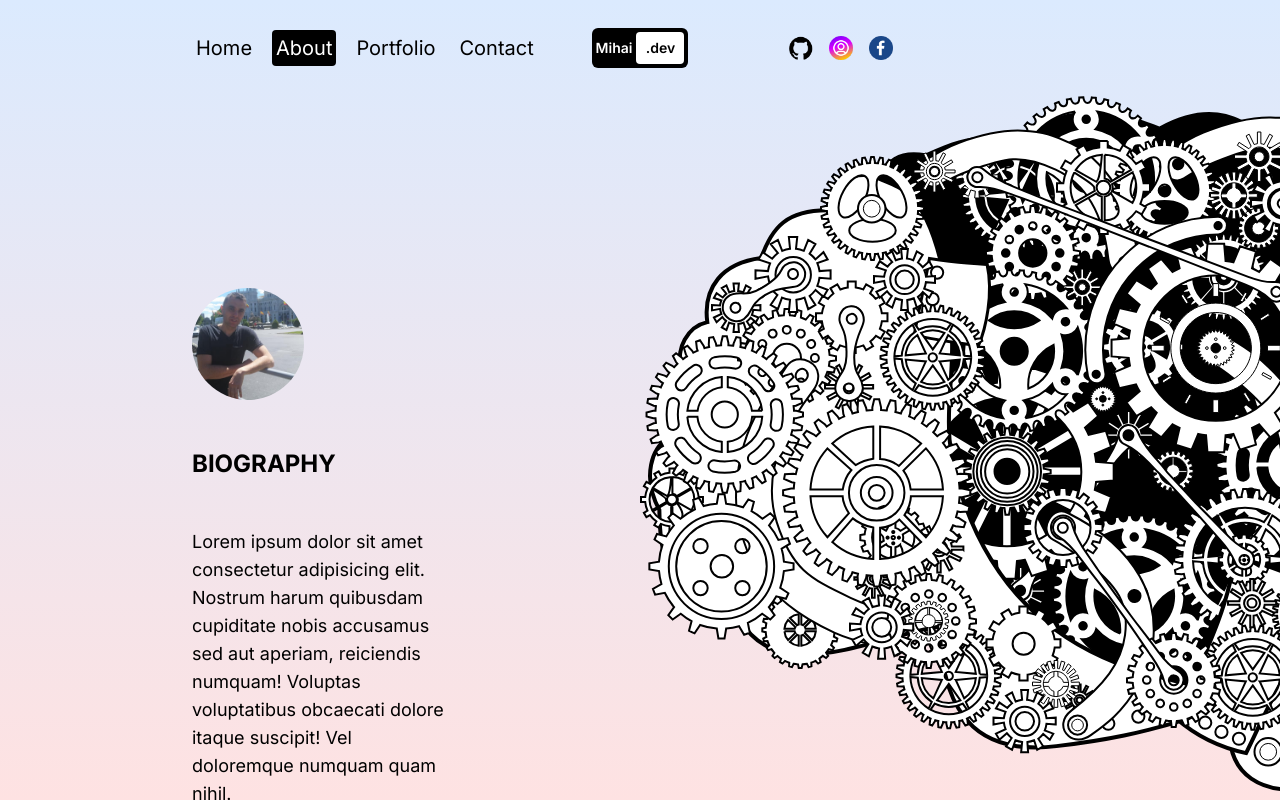
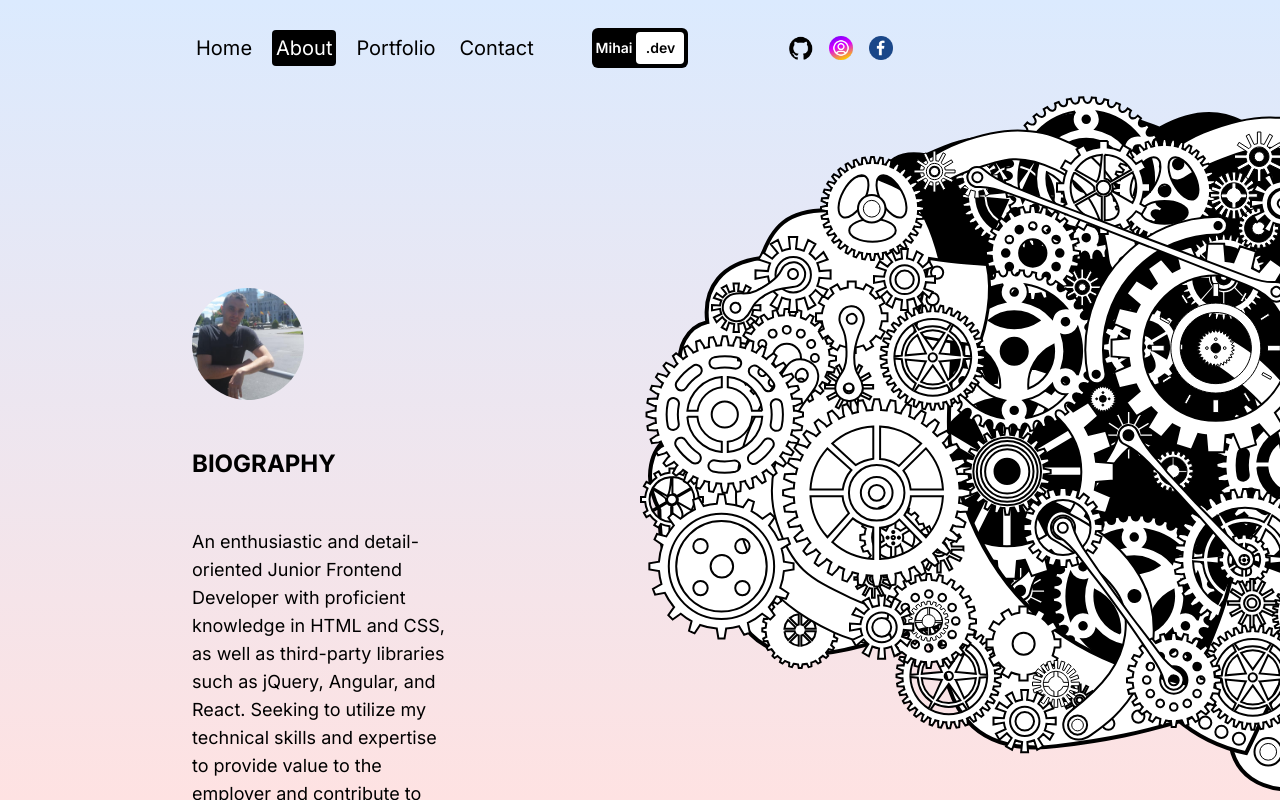
Before and after one commit to taica07/my-resume, a Next.js app: page /about in a window 1280 px wide. Built offline with nearby package versions, Linux system fonts and the light colour scheme.

Commit message:
add description  biography

```diff
--- a/src/app/about/page.jsx
+++ b/src/app/about/page.jsx
@@ -41,15 +41,19 @@ const AboutPage = () => {
             <h1 className="font-bold text-2xl">BIOGRAPHY</h1>
             {/* BIOGRAPHY DESC */}
             <p className="text-lg">
-              Lorem ipsum dolor sit amet consectetur adipisicing elit. Nostrum
-              harum quibusdam cupiditate nobis accusamus sed aut aperiam,
-              reiciendis numquam! Voluptas voluptatibus obcaecati dolore itaque
-              suscipit! Vel doloremque numquam quam nihil.
+              An enthusiastic and detail-oriented Junior Frontend Developer with
+              proficient knowledge in HTML and CSS, as well as third-party
+              libraries such as jQuery, Angular, and React. Seeking to utilize
+              my technical skills and expertise to provide value to the employer
+              and contribute to successful projects both today and in the
+              future. Aiming to take on new challenges and utilize my coding and
+              debugging skills for developing new features and enhance the
+              overall user experience..
             </p>
             {/* BIOGRAPHY QUOTE */}
-            <span className="italic">
+            {/* <span className="italic">
               Lorem ipsum dolor sit amet consectetur adipisicing elit.
-            </span>
+            </span> */}
             {/* BIOGRAPHY SIGN SVG*/}
 
             {/* <div className="self-end">
@@ -110,11 +114,15 @@ const AboutPage = () => {
               className="flex gap-4 flex-wrap"
             >
               <div className="rounded  p-2 text-sm cursor-pointer bg-black text-white hover:bg-white hover:text-black">
+                HTML
+              </div>
+              <div className="rounded  p-2 text-sm cursor-pointer bg-black text-white hover:bg-white hover:text-black">
+                CSS
+              </div>
+              <div className="rounded  p-2 text-sm cursor-pointer bg-black text-white hover:bg-white hover:text-black">
                 JavaScript
               </div>
-              {/* <div className="rounded  p-2 text-sm cursor-pointer bg-black text-white hover:bg-white hover:text-black">
-                TypeScript
-              </div> */}
+
               <div className="rounded  p-2 text-sm cursor-pointer bg-black text-white hover:bg-white hover:text-black">
                 React.js
               </div>
@@ -212,25 +220,22 @@ const AboutPage = () => {
               className=""
             >
               {/* EXPERIENCE LIST ITEM */}
-              <div className="flex justify-between h-48">
+              <div className="flex justify-between h-78">
                 {/* LEFT */}
                 <div className="w-1/3 ">
                   {/* JOB TITLE */}
                   <div className="bg-white p-3 font-semibold rounded-b-lg rounded-s-lg">
-                    Senior JavaScript Engineer
+                    Junior Front-End Developer
                   </div>
                   {/* JOB DESC */}
                   <div className="p-3 text-sm italic">
-                    I led web development, offering expertise in JavaScript
-                    frameworks.{' '}
+                    Created multiple responsive websites for mobile and desktop
+                    devices using HTML , CSS and JAVASCRIPT, as well as
+                    third-party libraries such as and React and Next.Js
                   </div>
                   {/* JOB DATE */}
                   <div className="p-3 text-red-400 text-sm font-semibold">
                     2024 - Present
-                  </div>
-                  {/* JOB COMPANY */}
-                  <div className="p-1 rounded bg-white text-sm font-semibold w-fit">
-                    Apple
                   </div>
                 </div>
                 {/* CENTER */}
@@ -260,21 +265,18 @@ const AboutPage = () => {
                 <div className="w-1/3 ">
                   {/* JOB TITLE */}
                   <div className="bg-white p-3 font-semibold rounded-b-lg rounded-s-lg">
-                    Senior React Developer
+                    Junior Javascript Developer
                   </div>
                   {/* JOB DESC */}
                   <div className="p-3 text-sm italic">
-                    I spearheaded React-based application development,
-                    leveraging advanced skills.{' '}
+                    I learned Javascript application development and start
+                    studying React.Js framework
                   </div>
                   {/* JOB DATE */}
                   <div className="p-3 text-red-400 text-sm font-semibold">
-                    2019 - 2024{' '}
+                    2022 - 2024{' '}
                   </div>
                   {/* JOB COMPANY */}
-                  <div className="p-1 rounded bg-white text-sm font-semibold w-fit">
-                    Microsoft
-                  </div>
                 </div>
               </div>
               {/* EXPERIENCE LIST ITEM */}
@@ -283,16 +285,15 @@ const AboutPage = () => {
                 <div className="w-1/3 ">
                   {/* JOB TITLE */}
                   <div className="bg-white p-3 font-semibold rounded-b-lg rounded-s-lg">
-                    Freelancer{' '}
+                    HTML CSS{' '}
                   </div>
                   {/* JOB DESC */}
                   <div className="p-3 text-sm italic">
-                    I provided web solutions, applying a range of technologies
-                    to address client requirements.{' '}
+                    I learned how to structure and styling in web design
                   </div>
                   {/* JOB DATE */}
                   <div className="p-3 text-red-400 text-sm font-semibold">
-                    2010 - 2019{' '}
+                    2020 - 2022
                   </div>
                 </div>
                 {/* CENTER */}
--- a/src/app/portfolio/page.jsx
+++ b/src/app/portfolio/page.jsx
@@ -11,7 +11,7 @@ const items = [
     id: 1,
     color: 'from-red-300 to-blue-300',
     title: 'React Todo List',
-    desc: 'Lorem ipsum dolor sit amet consectetur adipisicing elit. Dolores ab id ad nesciunt quo aut corporis modi? Voluptate, quos sunt dolorum facilis, id eum sequi placeat accusantium saepe eos laborum.',
+    desc: ' A practical and functional todo list app that showcases the incredible capabilities of the most popular JavaScript library.',
     img: todoImg,
     link: 'https://todo-list-crud-taica07.vercel.app/',
   },
```
